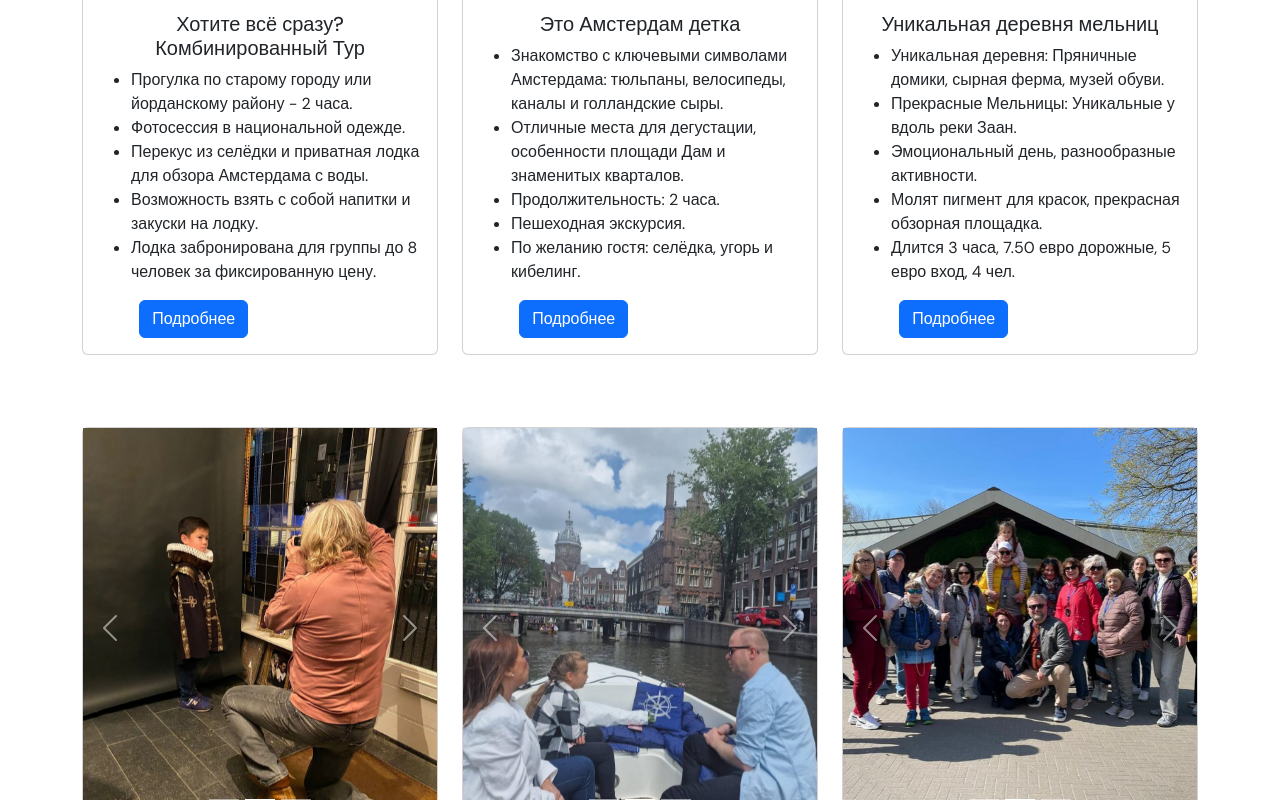
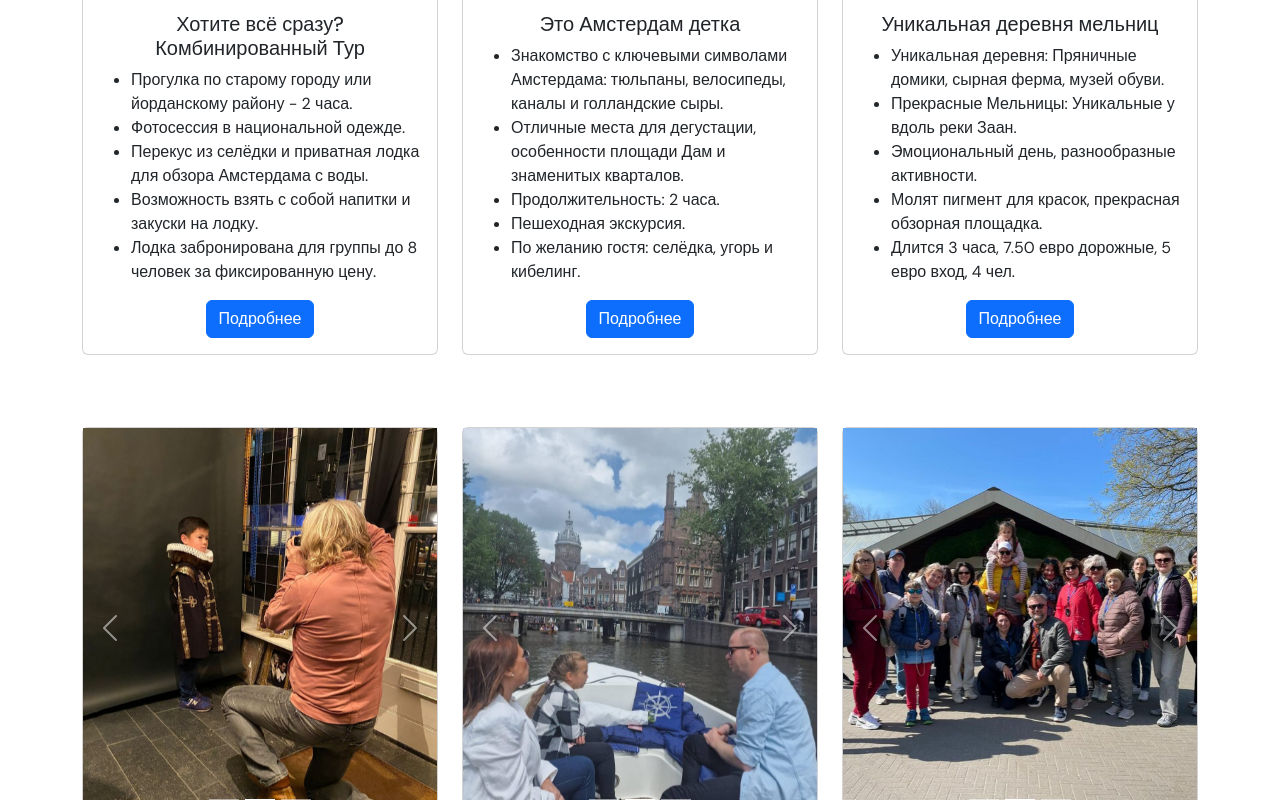
Before and after one commit to anisa07/jasmine-tours, a React (Create React App) app: page /excursions in a window 1280 px wide. Shown: the part 701-1501 px from the top of the page. Built offline with nearby package versions, Linux system fonts and the light colour scheme.

Commit message:
transition effect

```diff
--- a/src/components/Cards.js
+++ b/src/components/Cards.js
@@ -3,6 +3,7 @@ import Button from "react-bootstrap/Button";
 import Card from "react-bootstrap/Card";
 import Modal from "react-bootstrap/Modal";
 import Carousel from "react-bootstrap/Carousel";
+import { motion } from "framer-motion";
 
 const Cards = ({ title, text, images, additionalInfo }) => {
   const [showAdditionalInfo, setShowAdditionalInfo] = useState(false);
@@ -46,11 +47,21 @@ const Cards = ({ title, text, images, additionalInfo }) => {
               ))}
             </ul>
           )}
-          <div className="d-flex justify-content-between w-75">
-            <Button variant="primary" className="w-70" onClick={toggleExpanded}>
-              {showAdditionalInfo ? "Скрыть" : "Подробнее"}
-            </Button>
-          </div>
+          <motion.div
+            whileHover={{ scale: 1.1 }}
+            whileTap={{ scale: 0.9 }}
+            className="d-flex justify-content-center w-100"
+          >
+            <div className="text-center">
+              <Button
+                variant="primary"
+                className="w-80"
+                onClick={toggleExpanded}
+              >
+                {showAdditionalInfo ? "Скрыть" : "Подробнее"}
+              </Button>
+            </div>
+          </motion.div>
         </Card.Body>
       </Card>
       <Modal show={showOverlay} onHide={handleClose} centered>
--- a/src/routes/Excursions.js
+++ b/src/routes/Excursions.js
@@ -2,20 +2,31 @@ import React from "react";
 import Cards from "../components/Cards";
 import Container from "react-bootstrap/Container";
 import data from "../components/CardsData";
+import { motion } from "framer-motion";
+
+const transition = {
+  duration: 0.5,
+  ease: "easeInOut",
+};
 
 const Excursions = () => {
   return (
+    <motion.div
+      initial={{ opacity: 0, scale: 0.9 }}
+      animate={{ opacity: 1, scale: 1 }}
+      exit={{ opacity: 0, scale: 0.9, transition }}
+    >
       <Container>
         <div className="d-flex flex-column align-items-center mt-5">
           <h1 className="mb-4">Мои Экскурсии</h1>
           <p>
-          Путешествие по Нидерландам — это возможность увидеть многообразие этой
-          страны: от захватывающих городов до живописных деревень, от богатой
-          истории до современной культуры. Мы пройдемся по улочкам старинных
-          городов, вдохновимся искусством в музеях и насладимся красотой природы
-          в удивительных местах. Неважно, увлекаетесь ли историей, архитектурой,
-          природой или гастрономией, в этом путешествии каждый найдет что-то
-          особенное для себя.
+            Путешествие по Нидерландам — это возможность увидеть многообразие
+            этой страны: от захватывающих городов до живописных деревень, от
+            богатой истории до современной культуры. Мы пройдемся по улочкам
+            старинных городов, вдохновимся искусством в музеях и насладимся
+            красотой природы в удивительных местах. Неважно, увлекаетесь ли
+            историей, архитектурой, природой или гастрономией, в этом
+            путешествии каждый найдет что-то особенное для себя.
           </p>
         </div>
         <div className="row justify-content-around">
@@ -31,6 +42,7 @@ const Excursions = () => {
           ))}
         </div>
       </Container>
+    </motion.div>
   );
 };
 
--- a/src/routes/Home.js
+++ b/src/routes/Home.js
@@ -4,10 +4,20 @@ import Main from "../components/Main";
 import Tours from "../components/Tours";
 import Container from "react-bootstrap/Container";
 import tourData from "../components/ToursData";
+import { motion, } from "framer-motion";
+
+const transition = {
+  duration: 0.5,
+  ease: "easeInOut",
+};
 
 const Home = () => {
   return (
-    <div>
+    <motion.div
+      initial={{ opacity: 0, scale: 0.9 }}
+      animate={{ opacity: 1, scale: 1 }}
+      exit={{ opacity: 0, scale: 0.9, transition }}
+    >
       <Hero />
       <Container>
         <Main />
@@ -18,7 +28,7 @@ const Home = () => {
           ))}
         </div>
       </Container>
-    </div>
+    </motion.div>
   );
 };
 
--- a/src/routes/Reviews.js
+++ b/src/routes/Reviews.js
@@ -1,12 +1,21 @@
 import Feedback from "../components/Feedback";
 import feedbackData from "../components/FeedbackData";
+import { motion } from "framer-motion";
 
+const transition = {
+  duration: 0.5,
+  ease: "easeInOut",
+};
 
 const Reviews = () => {
   return (
-    <div>
+    <motion.div
+      initial={{ opacity: 0, scale: 0.9 }}
+      animate={{ opacity: 1, scale: 1 }}
+      exit={{ opacity: 0, scale: 0.9, transition }}
+    >
       <Feedback feedbackData={feedbackData} />
-    </div>
+    </motion.div>
   );
 };
 
```
Lines whose indentation alone changed are shown as unchanged.
